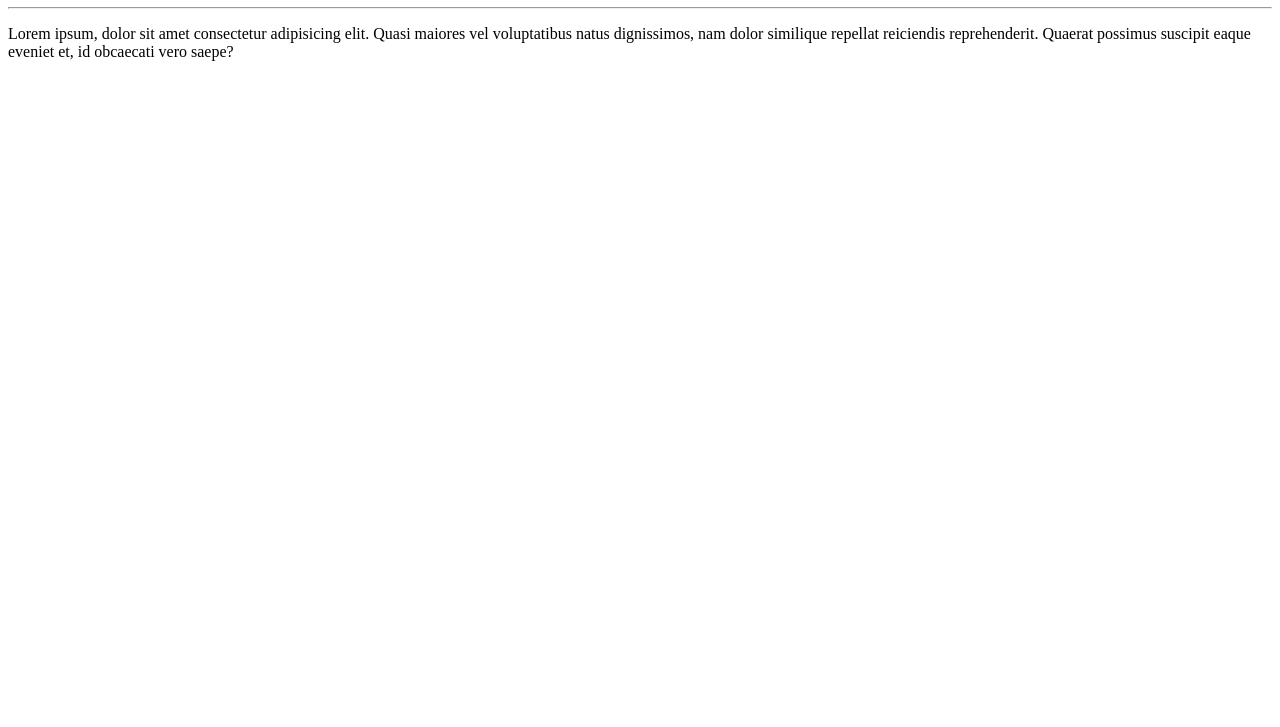
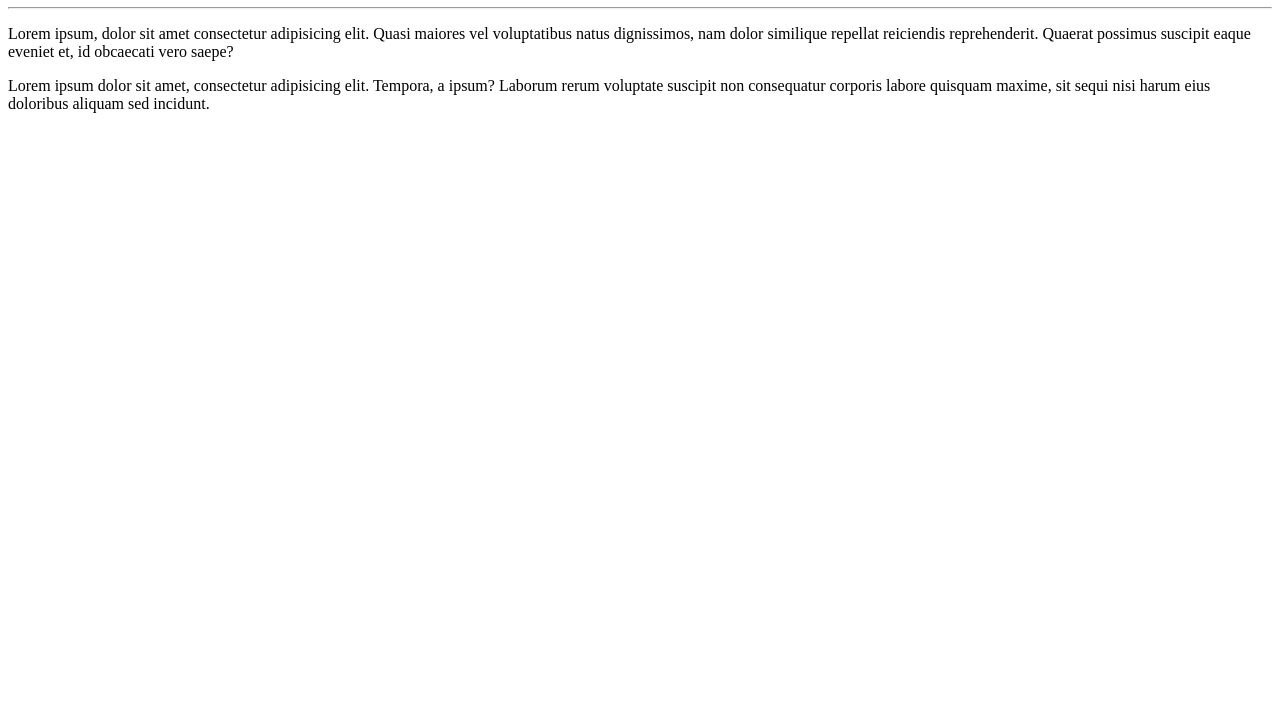
Before and after one commit to Pablopython34/OlaMundo, a plain HTML site: page site-exemplo/index.html in a window 1280 px wide. Shown: the part 73-800 px from the top of the page. Drawn offline with Linux system fonts and the light colour scheme.

Commit message:
Adicionei um parágrafo

```diff
--- a/site-exemplo/index.html
+++ b/site-exemplo/index.html
@@ -9,6 +9,9 @@
     <h1>Olá, Mundo!</h1>
     <hr>
     <p>Lorem ipsum, dolor sit amet consectetur adipisicing elit. Quasi maiores vel voluptatibus natus dignissimos, nam dolor similique repellat reiciendis reprehenderit. Quaerat possimus suscipit eaque eveniet et, id obcaecati vero saepe?</p>
+    <p>
+        Lorem ipsum dolor sit amet, consectetur adipisicing elit. Tempora, a ipsum? Laborum rerum voluptate suscipit non consequatur corporis labore quisquam maxime, sit sequi nisi harum eius doloribus aliquam sed incidunt.
+    </p>
 
 
 </body>
```
